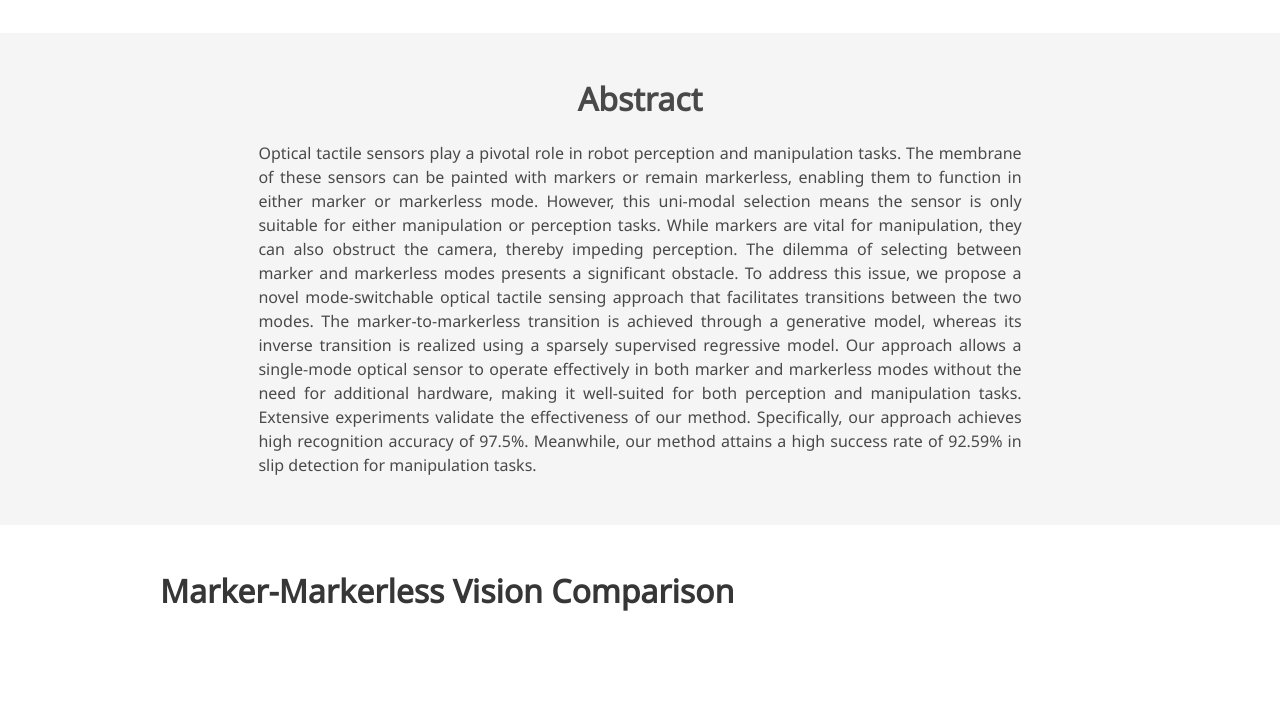
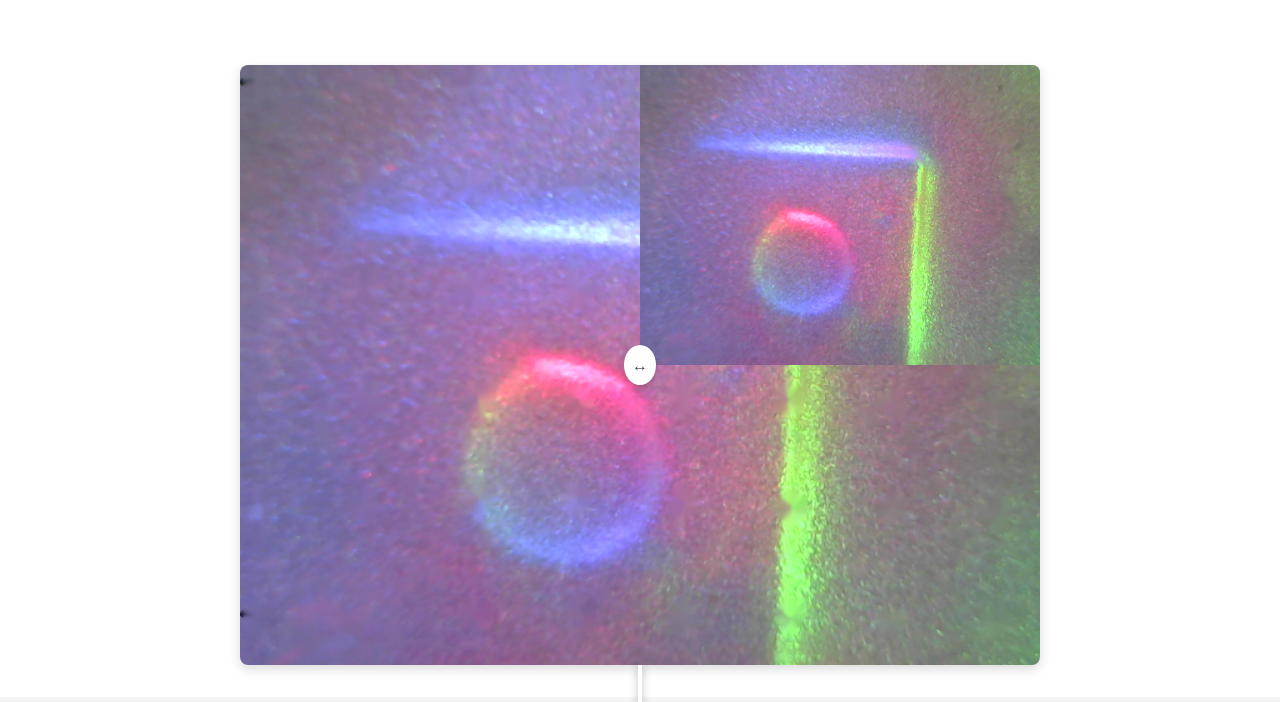
Before and after one commit to gitouni/Marker-Markerless-Transition, a plain HTML site: page index.html in a window 1280 px wide. Shown: the part 413-1115 px from the top of the page. Drawn offline with nearby package versions, Linux system fonts and the light colour scheme; a script that the page names is missing; some icons are missing; a web font is replaced by a local one.

Commit message:
Update index.html

```diff
--- a/index.html
+++ b/index.html
@@ -140,7 +140,20 @@
   </div>
 </section> -->
 <!-- End teaser video -->
+<div class="image-compare">
+    <!-- 基础图片容器 -->
+    <div class="image-container">
+        <img src="static/images/imq_cmp/NS_0116.bmp" alt="图片A" class="image-before">
+        <img src="static/images/imq_cmp/gt_0116.png" alt="图片B" class="image-after">
+    </div>
 
+    <!-- 滑块控件 -->
+    <input type="range" class="slider" min="0" max="100" value="50">
+    <div class="slider-line"></div>
+    <div class="slider-button">↔</div>
+</div>
+
+<script src="static/js/img_slider.js"></script>
 <!-- Paper abstract -->
 <section class="section hero is-light">
   <div class="container is-max-desktop">
```
